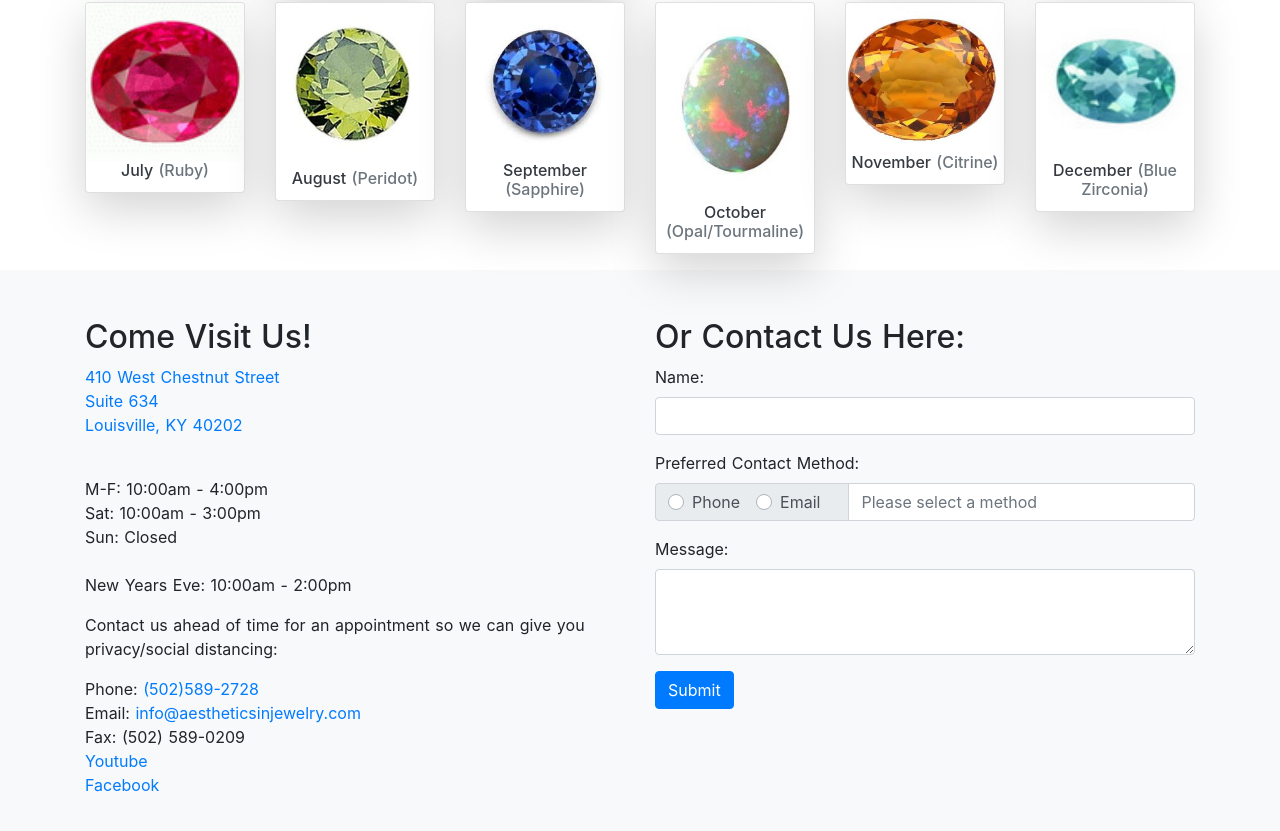
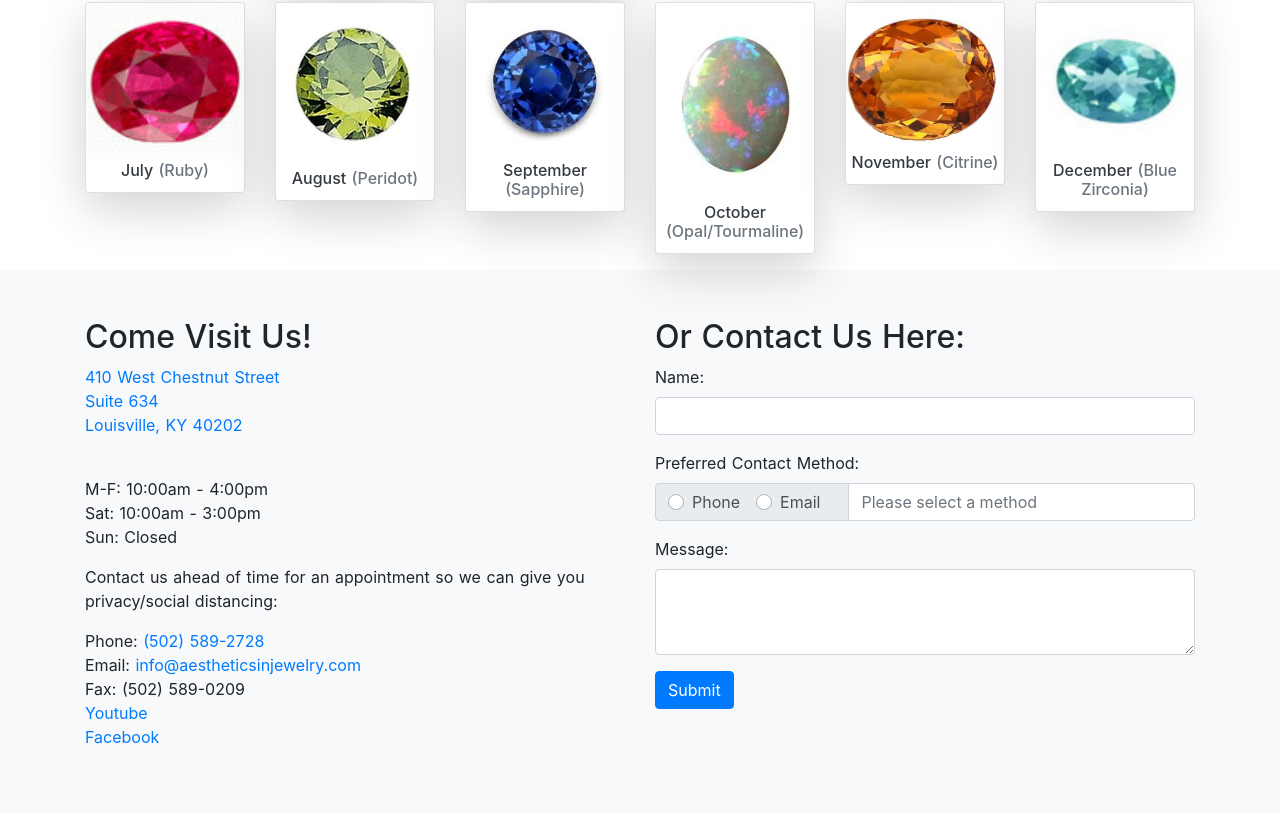
Before and after one commit to shadowlion/aestheticsinjewelry, a Nuxt app in the folder client/: page /birthstones in a window 1280 px wide. Shown: the part 519-1350 px from the top of the page. Built offline with nearby package versions, Linux system fonts and the light colour scheme.

Commit message:
refactor: remove covid modal

```diff
--- a/client/components/Base/BaseFooter/index.vue
+++ b/client/components/Base/BaseFooter/index.vue
@@ -26,8 +26,6 @@
             <br />
             Sun: Closed
             <br />
-            <br />
-            New Years Eve: 10:00am - 2:00pm
           </address>
 
           <address>
@@ -35,7 +33,7 @@
               Contact us ahead of time for an appointment so we can give you
               privacy/social distancing:
             </p>
-            Phone: <a href="tel:5025892728">(502)589-2728</a>
+            Phone: <a href="tel:5025892728">(502) 589-2728</a>
             <br />
             Email:
             <a href="mailto:info@aestheticsinjewelry.com">
--- a/client/components/Base/BaseHeader/index.vue
+++ b/client/components/Base/BaseHeader/index.vue
@@ -3,7 +3,7 @@
     <div class="d-none d-md-block">
       <div class="d-flex justify-content-between pt-3">
         <p class="text-muted mb-0">Let's find you some amazing jewelry!</p>
-        <a href="tel:5025892728">(502)589-2728</a>
+        <a href="tel:5025892728">(502) 589-2728</a>
         <a href="mailto:info@aestheticsinjewelry.com">
           info@aestheticsinjewelry.com
         </a>
--- a/client/pages/index.vue
+++ b/client/pages/index.vue
@@ -3,7 +3,7 @@
     <HomeCarousel />
     <JewelryInfo />
     <ServicesSection />
-    <CovidModal />
+    <!-- <CovidModal /> -->
   </div>
 </template>
 
@@ -12,14 +12,14 @@ import Vue from "vue";
 import HomeCarousel from "@/components/Home/Carousel/index.vue";
 import JewelryInfo from "@/components/Home/JewelryInfo/index.vue";
 import ServicesSection from "@/components/Home/Services/index.vue";
-import CovidModal from "@/components/Home/CovidModal/index.vue";
+// import CovidModal from "@/components/Home/CovidModal/index.vue";
 
 export default Vue.extend({
   components: {
     HomeCarousel,
     JewelryInfo,
     ServicesSection,
-    CovidModal,
+    // CovidModal,
   },
 });
 </script>
```
